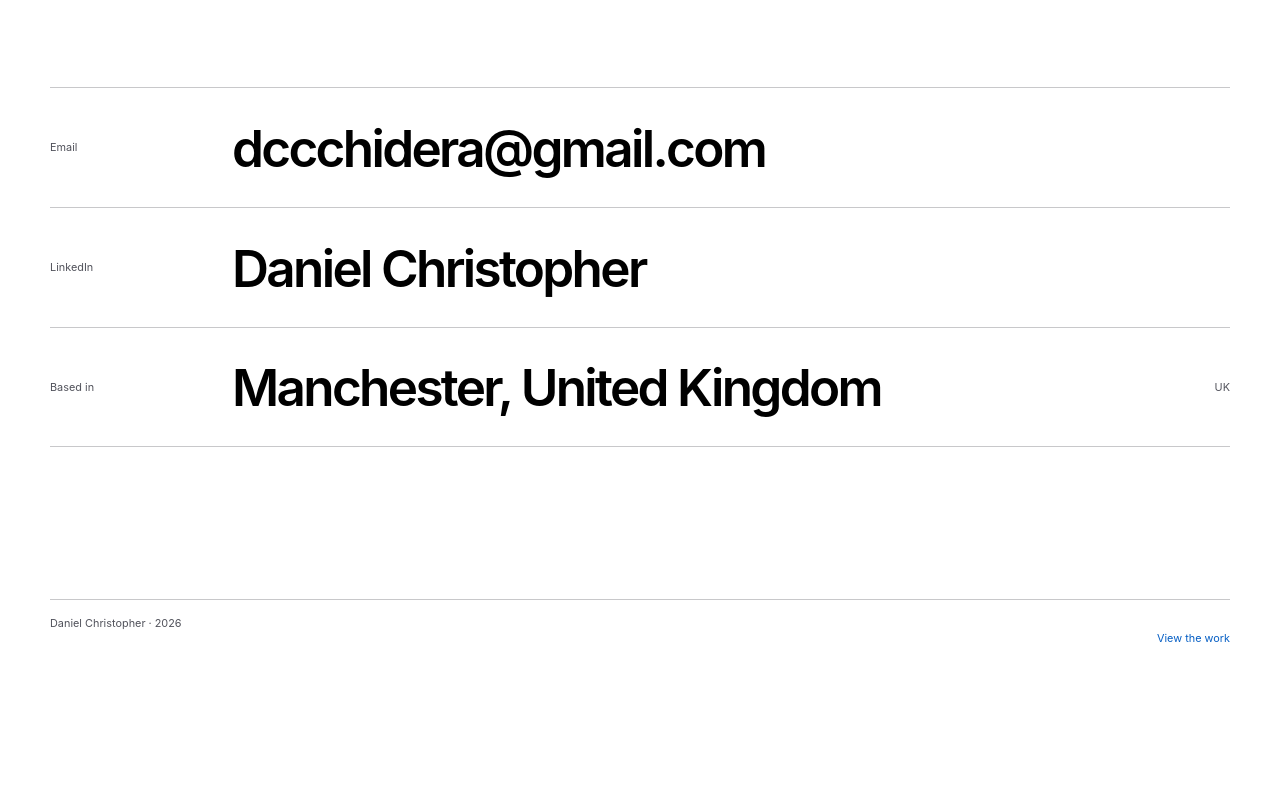
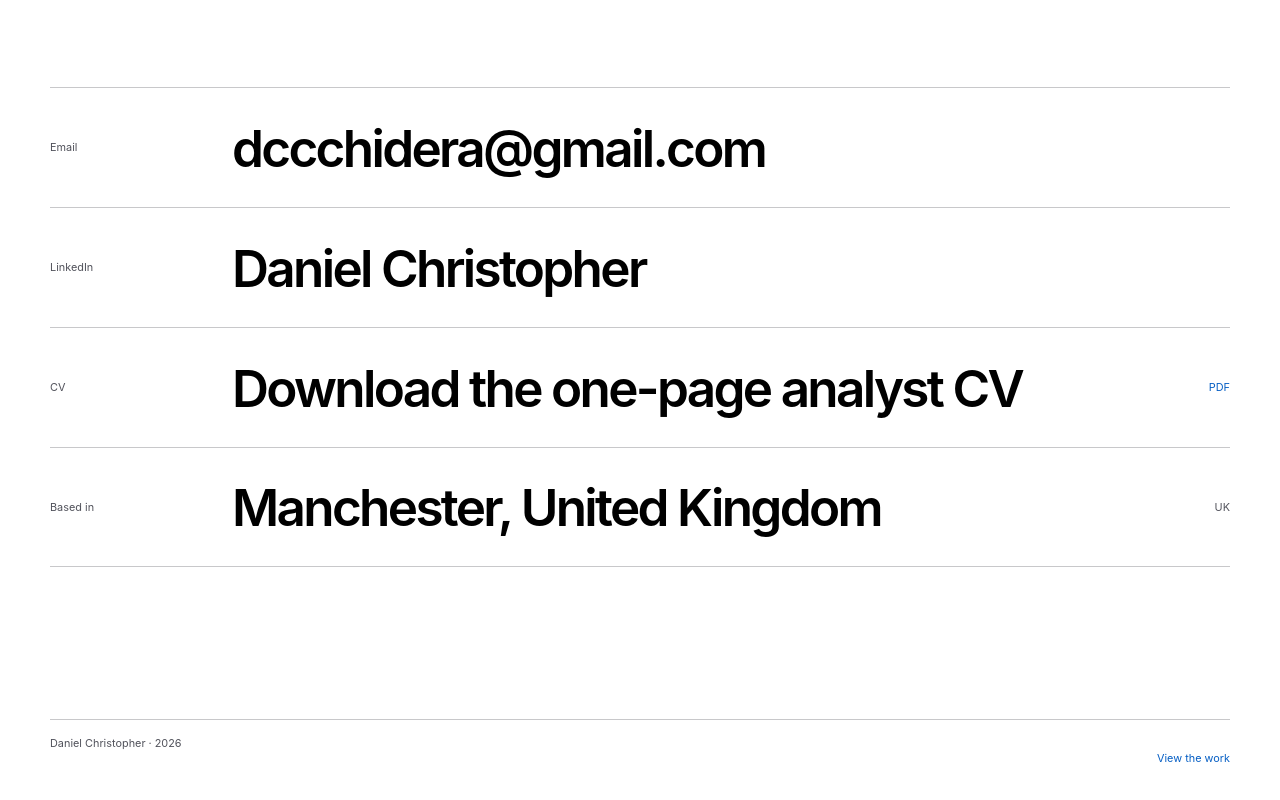
Before and after one commit to dccchidera-lgtm/dccchidera-lgtm.github.io, a Next.js app: page /contact in a window 1280 px wide. Shown: the part 691-1491 px from the top of the page. Before the commit the page ends 1375 px from the top, so only its background shows below. Built offline with nearby package versions, Linux system fonts and the light colour scheme.

Commit message:
Add recruiter contact resources

```diff
--- a/app/contact/page.tsx
+++ b/app/contact/page.tsx
@@ -52,6 +52,11 @@ export default function ContactPage() {
               <span>LinkedIn</span>
               <strong>Daniel Christopher</strong>
             </a>
+            <a href="/Daniel_Christopher_Public_CV.pdf" className="contact-row" download>
+              <span>CV</span>
+              <strong>Download the one-page analyst CV</strong>
+              <span>PDF</span>
+            </a>
             <div className="contact-row contact-location" data-reveal>
               <span>Based in</span>
               <strong>Manchester, United Kingdom</strong>
```
